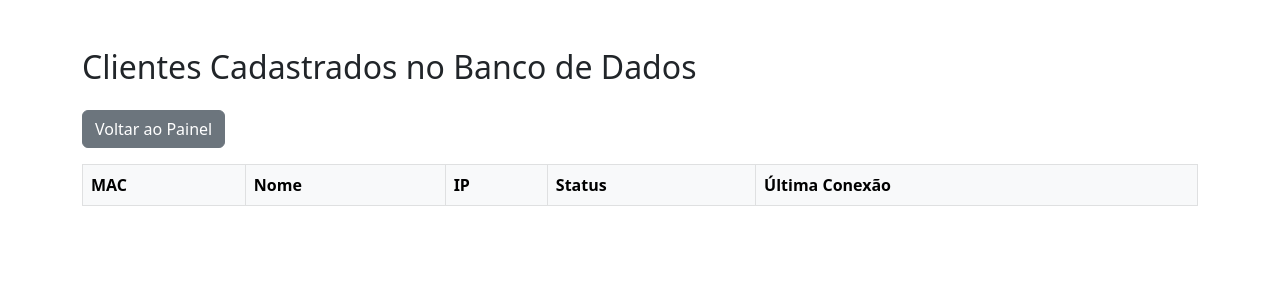
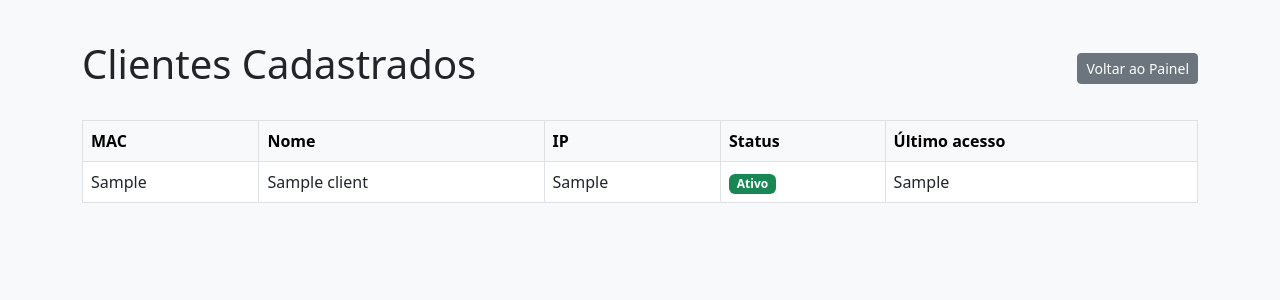
Before and after one commit to blackingbrbr23/painel-controlle, a Flask app: page /ver_clientes in a window 1280 px wide. Shown: the top 300 px of the page. Run offline with Flask 3, Linux system fonts and the light colour scheme; tables that the repository leaves empty hold one stand-in row (values such as "Sample post"); lists and menus that the app fills with data are empty.

Commit message:
Update clientes.html

```diff
--- a/templates/clientes.html
+++ b/templates/clientes.html
@@ -2,13 +2,20 @@
 <html lang="pt-BR">
 <head>
   <meta charset="UTF-8">
+  <meta name="viewport" content="width=device-width, initial-scale=1">
   <title>Clientes Cadastrados</title>
   <link href="https://cdn.jsdelivr.net/npm/bootstrap@5.3.0/dist/css/bootstrap.min.css" rel="stylesheet">
+  <style>
+    body { background-color: #f8f9fa; padding: 40px; }
+    .table th, .table td { vertical-align: middle; }
+  </style>
 </head>
 <body>
-  <div class="container mt-5">
-    <h2>Clientes Cadastrados no Banco de Dados</h2>
-    <a href="/" class="btn btn-secondary my-3">Voltar ao Painel</a>
+  <div class="container">
+    <div class="d-flex justify-content-between align-items-center mb-4">
+      <h1>Clientes Cadastrados</h1>
+      <a href="/" class="btn btn-secondary btn-sm">Voltar ao Painel</a>
+    </div>
     <table class="table table-bordered table-hover">
       <thead class="table-light">
         <tr>
@@ -16,27 +23,28 @@
           <th>Nome</th>
           <th>IP</th>
           <th>Status</th>
-          <th>Última Conexão</th>
+          <th>Último acesso</th>
         </tr>
       </thead>
       <tbody>
-        {% for mac, nome, ip, ativo, last_seen in clientes %}
+        {% for client in clients %}
         <tr>
-          <td>{{ mac }}</td>
-          <td>{{ nome }}</td>
-          <td>{{ ip }}</td>
+          <td class="text-break">{{ client.mac }}</td>
+          <td>{{ client.nome }}</td>
+          <td>{{ client.ip }}</td>
           <td>
-            {% if ativo %}
+            {% if client.ativo %}
               <span class="badge bg-success">Ativo</span>
             {% else %}
               <span class="badge bg-danger">Bloqueado</span>
             {% endif %}
           </td>
-          <td>{{ last_seen }}</td>
+          <td>{{ client.last_seen }}</td>
         </tr>
         {% endfor %}
       </tbody>
     </table>
   </div>
+  <script src="https://cdn.jsdelivr.net/npm/bootstrap@5.3.0/dist/js/bootstrap.bundle.min.js"></script>
 </body>
 </html>
```
